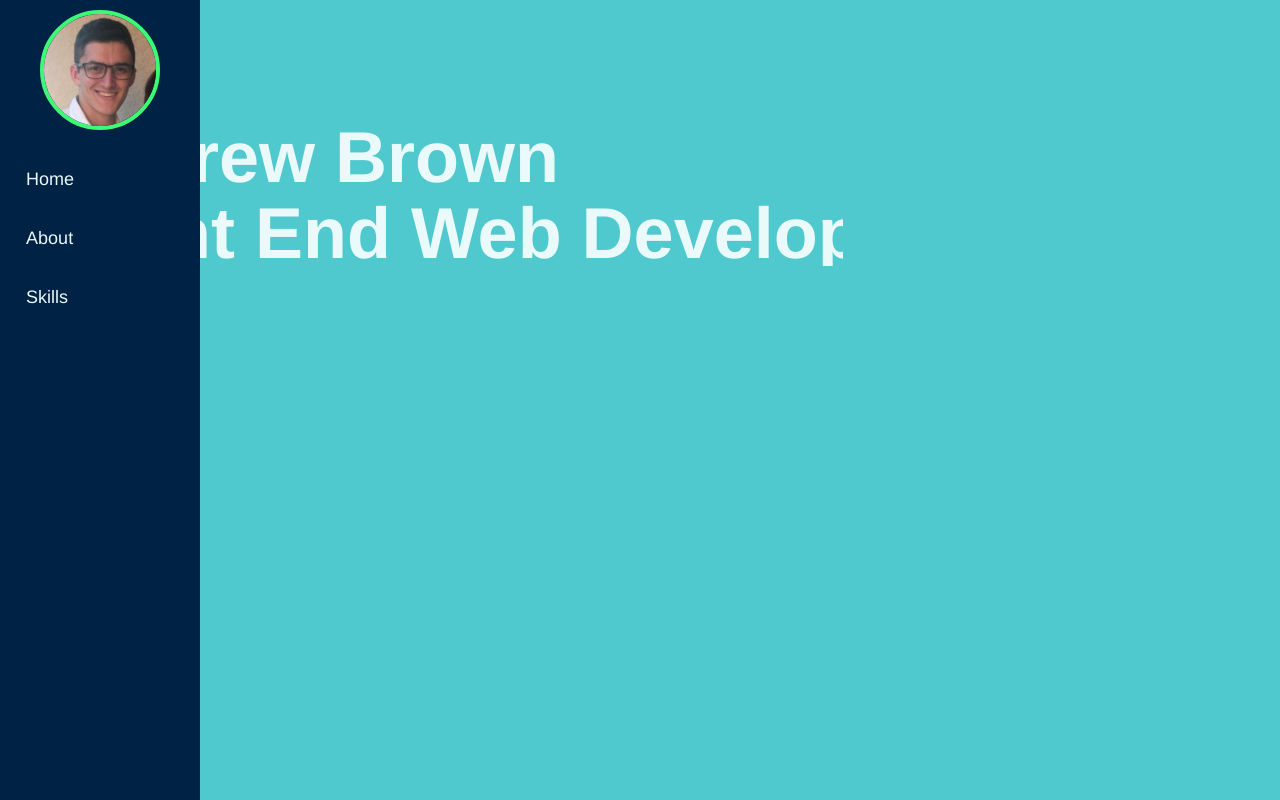
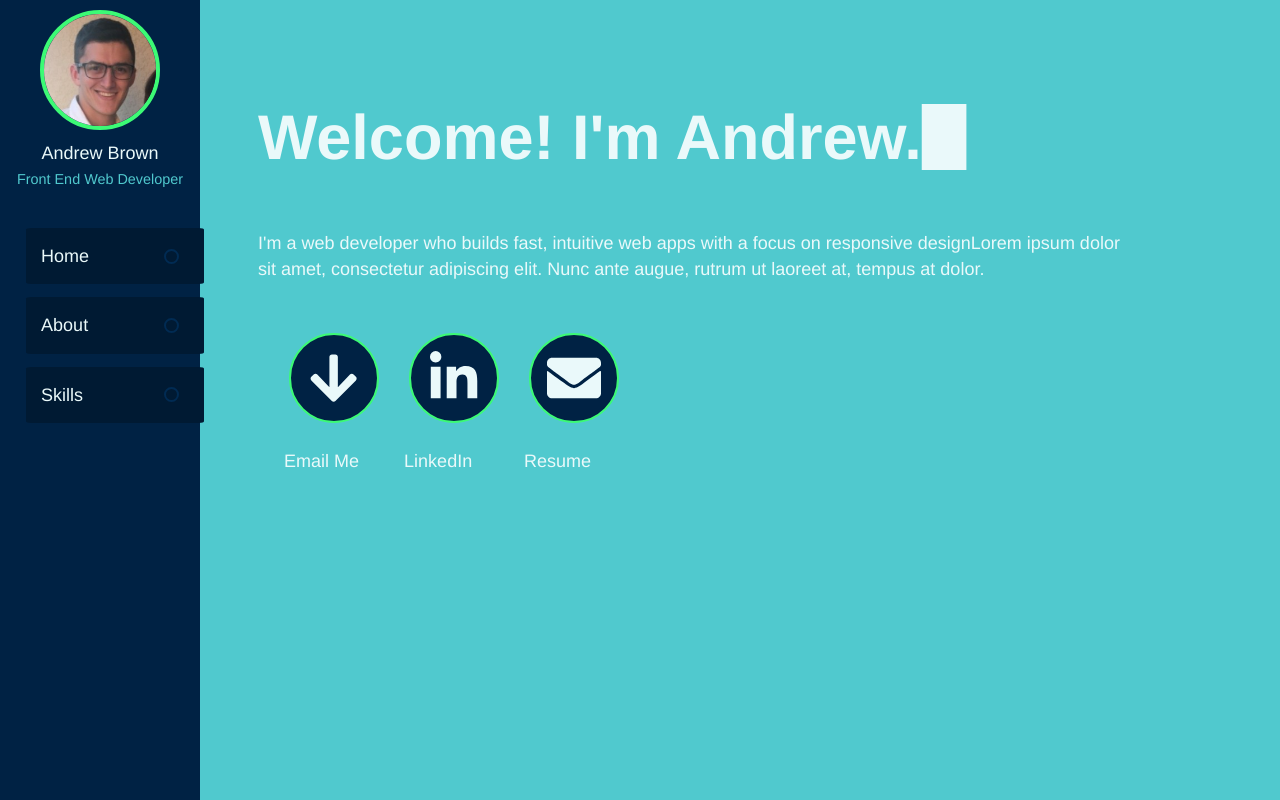
Before and after one commit to abrown2644/gatsby-portfolio, a Gatsby site: page / in a window 1280 px wide. Built offline with nearby package versions, Linux system fonts and the light colour scheme; Gatsby itself is replaced by a stand-in of ours.

Commit message:
added content and style to home page

```diff
--- a/package.json
+++ b/package.json
@@ -5,6 +5,10 @@
   "version": "0.1.0",
   "author": "Kyle Mathews <mathews.kyle@gmail.com>",
   "dependencies": {
+    "@fortawesome/fontawesome-svg-core": "^1.2.21",
+    "@fortawesome/free-brands-svg-icons": "^5.10.1",
+    "@fortawesome/free-solid-svg-icons": "^5.10.1",
+    "@fortawesome/react-fontawesome": "^0.1.4",
     "animate.css": "^3.7.2",
     "gatsby": "^2.13.31",
     "gatsby-image": "^2.2.6",
--- /dev/null
+++ b/src/components/bio.js
@@ -0,0 +1,26 @@
+import React from "react"
+import styles from "../components/bio.module.css"
+import { FontAwesomeIcon } from '@fortawesome/react-fontawesome'
+import {faArrowDown} from "@fortawesome/free-solid-svg-icons"
+import {faLinkedinIn} from "@fortawesome/free-brands-svg-icons"
+import {faEnvelope} from "@fortawesome/free-solid-svg-icons"
+
+class Bio extends React.Component {
+    render() {
+        return(
+            <div className={styles.container}>
+             <p>I'm a web developer who builds fast, intuitive web apps with a focus on responsive designLorem ipsum dolor sit amet, consectetur adipiscing elit.
+                  Nunc ante augue, rutrum ut laoreet at, tempus at dolor.</p>
+             <div className={styles.bioButtons}>
+                 <ul>
+                     <li><a href="/"><FontAwesomeIcon icon={faArrowDown} size="3x" className={styles.bioIcon}/></a><p className={styles.bioButtonsText}>Email Me</p></li>
+                     <li><a href="/"><FontAwesomeIcon icon={faLinkedinIn} size="3x" className={styles.bioIcon}/></a><p className={styles.bioButtonsText}>LinkedIn</p></li>
+                     <li><a href="/"><FontAwesomeIcon icon={faEnvelope} size="3x" className={styles.bioIcon}/></a><p className={styles.bioButtonsText}>Resume</p></li>
+                 </ul>
+             </div>
+            </div>
+        )
+    }
+}
+
+export default Bio
--- /dev/null
+++ b/src/components/bio.module.css
@@ -0,0 +1,41 @@
+p {
+    padding: 10px;
+}
+
+.bioButtons {
+    display: flex;
+}
+
+.bioButtons ul {
+    list-style-type: none;
+    display: flex;
+    flex-flow: row wrap;
+}
+
+.bioButtons a {
+    display: flex;
+    margin: 15px;
+    height: 90px;
+    width: 90px;
+    border: 2px solid var(--accent);
+    border-radius: 50%;
+    background-color:var(--secondary);
+    text-decoration: none;
+    justify-content: center;
+    align-items: center;
+}
+
+@keyframes button-grow {
+    0%   {height:90px; width:90px;}
+    25%  {height:91px; width:91px;}
+    50%  {height:92px; width:92px;}
+    75%  {height:93px; width:93px;}
+    100% {height:94px; width:94px;}
+}
+
+.bioButtons a:hover{
+    animation-name: button-grow;
+    animation-duration: .4s;
+    /* box-shadow: 0 0 2px 2px rgba(0, 0, 0, 0.247); */
+    animation-fill-mode: forwards;
+}
--- a/src/components/container.module.css
+++ b/src/components/container.module.css
@@ -1,3 +1,8 @@
-.container {
-  margin: 3rem auto;
-  }
+@media all and (min-width: 800px) {
+  .container {
+    margin: 3rem auto;
+    width: 80vw;
+    padding: 40px 0 0 120px;
+    }
+
+}
--- a/src/components/header.js
+++ b/src/components/header.js
@@ -1,30 +1,10 @@
 import PropTypes from "prop-types"
 import React from "react"
-import styles from "./header.module.css"
-import Social from "../components/social"
-import { Link } from "gatsby"
-import avatar from "../images/avatar.jpg"
+import Navigation from "../components/navigation"
 
-console.log(styles)
 
 const Header = ({ siteTitle }) => (
-  <div className={styles.container}>
-  {/* <div className={styles.nameDiv}>
-  <h2 className={styles.myName}>Andrew Brown</h2>
-  </div> */}
-
-      <nav className={styles.navbar}>
-        <div className={styles.top}>
-          {/* <Social/> */}
-          <img src={avatar} className={styles.avatar}></img>
-        </div>
-        <ul>
-          <li><a href="/">Home</a></li>
-          <li><a href="page-2">About</a></li>
-          <li><a href="#">Skills</a></li>
-        </ul>
-      </nav>
-  </div>
+    <Navigation/>
 )
 
 Header.propTypes = {
--- a/src/components/header.module.css
+++ /dev/null
@@ -1,66 +0,0 @@
-* {
-    --primary:#50c9ce;
-    --secondary:#002244;
-    --accent:#3cfa75;
-    --text: #eaf9fa;
-}
-
-@media all and (min-width: 800px) {
-
-    .top {
-        display: flex;
-        flex-direction: row;
-        justify-content: center;
-        align-items: center;
-    }
-
-    .avatar {
-        margin-top: 10px;
-        height: 120px;
-        border: 4px var(--accent) solid;
-        border-radius: 50%;
-    }
-
-    .navbar {
-        background-color: var(--secondary);
-        display: flex;
-        flex-direction: column;
-        height: 100vh;
-        width: 200px;
-        top: 0;
-        position: fixed;
-    }
-
-    ul {
-        display: flex;
-        list-style-type: none;
-        flex-flow: column nowrap;
-        width: 100%;
-    }
-
-    ul a {
-        text-decoration: none;
-        font-family: Montserrat,"Helvetica Neue",Helvetica,Arial,sans-serif;
-        display: block;
-        color: var(--text);
-    }
-
-    li {
-        display: block;
-        /* margin: 10px; */
-        padding: 10px;
-    }
-
-    li:hover {
-        background-color: rgba(0, 0, 0, 0.219);
-    }
-
-    /* .dot {
-        height: 20px;
-        width: 20px;
-        padding: 10px;
-        background-color: #00ff4c;
-        border-radius: 50%;
-    } */
-
-}
--- a/src/components/intro.js
+++ b/src/components/intro.js
@@ -6,7 +6,6 @@ function Intro(props) {
     return (
         <div className={styles.intro} id="hideMe">
             <div className={styles.introText}>
-        <p><strong></strong></p>
                 <p><strong>{props.lineOne}<span>{props.cursor1}</span></strong></p>
                 <p><strong>{props.lineTwo}<span>{props.cursor2}</span></strong></p>
 
--- a/src/components/intro.module.css
+++ b/src/components/intro.module.css
@@ -2,10 +2,10 @@
 
   @media all and (min-width: 800px) {
     .intro {
-      display: flex;
+      /* display: flex; */
       margin: auto;
       text-decoration: none;
-      padding: 10px;
+      /* padding:0 0 0 250px; */
       justify-content: center;
     }
 
@@ -18,22 +18,23 @@
       color: #0c0c0c;
       font-family: "Montserrat","Helvetica Neue",Helvetica,Arial,sans-serif;
       font-weight: 900;
-      font-size: 4em;
+      font-size: 3.5em;
       margin: 10px 0 0 10px;
       white-space: nowrap;
       overflow: hidden;
-      width: 16.5em;
+      width: 12em;
       padding: 20px 0 20px 0;
-      animation: type 0s steps(50, end);
+      animation: type 3s steps(50, end);
       /* text-shadow: 0 0 4px rgb(80, 80, 80), 0 0 2px rgba(2, 2, 2, 0.719);  */
       }
 
       .introText > p:nth-child(2){
-        animation: type2 3s steps(60, end);
+        animation: type2 5s steps(60, end);
       }
-      .introText > p:nth-child(3){
+
+      /* .introText > p:nth-child(3){
         animation: type2 6s steps(60, end);
-      }
+      } */
       /* .introText > p:nth-child(4){
         animation: type2 4.1s steps(60, end);
       }
@@ -43,6 +44,7 @@
       .introText > p:nth-child(6){
         animation: type2 14s steps(60, end);
       } */
+
       .introText p a{
         color: #00fd76;
         text-decoration: none;
--- /dev/null
+++ b/src/components/navigation.js
@@ -0,0 +1,39 @@
+import React from "react"
+import styles from "./navigation.module.css"
+import Social from "../components/social"
+import { Link } from "gatsby"
+import avatar from "../images/avatar.jpg"
+
+
+class Navigation extends React.Component {
+
+    render() {
+
+            function changeDot(){
+                let target = document.getElementsByClassName(styles.dot);
+                target.classList.remove(styles.inactiveDot);
+                target.classList.add(styles.activeDot);
+                console.log('it worked')
+        }
+
+        return (
+            <div className={styles.container}>
+                <nav className={styles.navbar}>
+                    <div className={styles.top}>
+                    {/* <Social/> */}
+                    <img src={avatar} className={styles.avatar}></img>
+                    <p className={styles.topName}>Andrew Brown</p>
+                    <p className={styles.topTitle}>Front End Web Developer</p>
+                    </div>
+                    <ul>
+                    <li><a href="/" onClick={changeDot}>Home</a><span className={[styles.dot, styles.inactiveDot].join('')}></span></li>
+                    <li><a href="page-2" onClick={changeDot}>About</a><span className={[styles.dot, styles.inactiveDot].join('')}></span></li>
+                    <li><a href="#" onClick={changeDot}>Skills</a><span className={[styles.dot, styles.inactiveDot].join('')}></span></li>
+                    </ul>
+                </nav>
+            </div>
+        )
+    }
+}
+
+export default Navigation
--- /dev/null
+++ b/src/components/navigation.module.css
@@ -0,0 +1,102 @@
+* {
+    --primary:#50c9ce;
+    --secondary:#002244;
+    --accent:#3cfa75;
+    --text: #eaf9fa;
+}
+
+@media all and (min-width: 800px) {
+
+    .top {
+        display: flex;
+        flex-direction: column;
+        justify-content: center;
+        align-items: center;
+        font-family: Montserrat,"Helvetica Neue",Helvetica,Arial,sans-serif;
+    }
+
+    .avatar {
+        margin-top: 10px;
+        height: 120px;
+        width: 120px;
+        border: 4px var(--accent) solid;
+        border-radius: 50%;
+        margin-bottom: 0;
+    }
+
+    .topName {
+        font-size: 1em;
+        margin: 0;
+        padding-bottom: 0;
+    }
+
+    .topTitle {
+        font-size: .8em;
+        margin-top: 0;
+        padding-top: 0;
+        font-weight: lighter;
+        color: var(--primary);
+    }
+
+    .navbar {
+        background-color: var(--secondary);
+        display: flex;
+        flex-direction: column;
+        height: 100vh;
+        width: 200px;
+        top: 0;
+        position: fixed;
+    }
+
+    .navbar ul {
+        display: flex;
+        list-style-type: none;
+        flex-flow: column nowrap;
+        width: 89%;
+    }
+
+    .navbar ul a {
+        text-decoration: none;
+        font-family: Montserrat,"Helvetica Neue",Helvetica,Arial,sans-serif;
+        display: block;
+        color: var(--text);
+    }
+
+    .navbar li {
+        display: flex;
+        padding: 15px;
+        justify-content: space-between;
+        background-color: #001a33;
+        border-radius: 3%;
+        /* border: 2px solid var(--primary) */
+
+    }
+
+    .navbar li a:hover {
+        /* background-color: rgba(0, 0, 0, 0.219); */
+        color: #d4d4d4;
+    }
+
+    .inactiveDot {
+        height: 15px;
+        width: 15px;
+        padding: 2px;
+        margin-right: 10px;
+        background-color: #001a33;
+        border-radius: 50%;
+        border: 2px solid #002b53;
+        align-self: center;
+    }
+
+    .activeDot {
+        height: 15px;
+        width: 15px;
+        padding: 2px;
+        margin-right: 10px;
+        background-color: #00ff4c;
+        border-radius: 50%;
+        border: 2px solid #01d641;
+        align-self: center;
+    }
+
+}
--- a/src/pages/index.js
+++ b/src/pages/index.js
@@ -5,6 +5,7 @@ import Layout from "../components/layout"
 // import Image from "../components/image"
 import SEO from "../components/seo"
 import Intro from "../components/intro"
+import Bio from "../components/bio"
 
 require('../components/global.css');
 
@@ -13,7 +14,8 @@ const IndexPage = () => (
   <Layout>
     <Container>
       <SEO title="Home" />
-      <Intro lineOne="Andrew Brown" lineTwo="Front End Web Developer" cursor1="" cursor2="█"/>
+      <Intro lineOne="Welcome! I'm Andrew." lineTwo="" cursor1="█" cursor2=""/>
+      <Bio/>
     </Container>
   </Layout>
 )
```
Also changed, not shown: 1 other file. Lines whose indentation alone changed are shown as unchanged.
